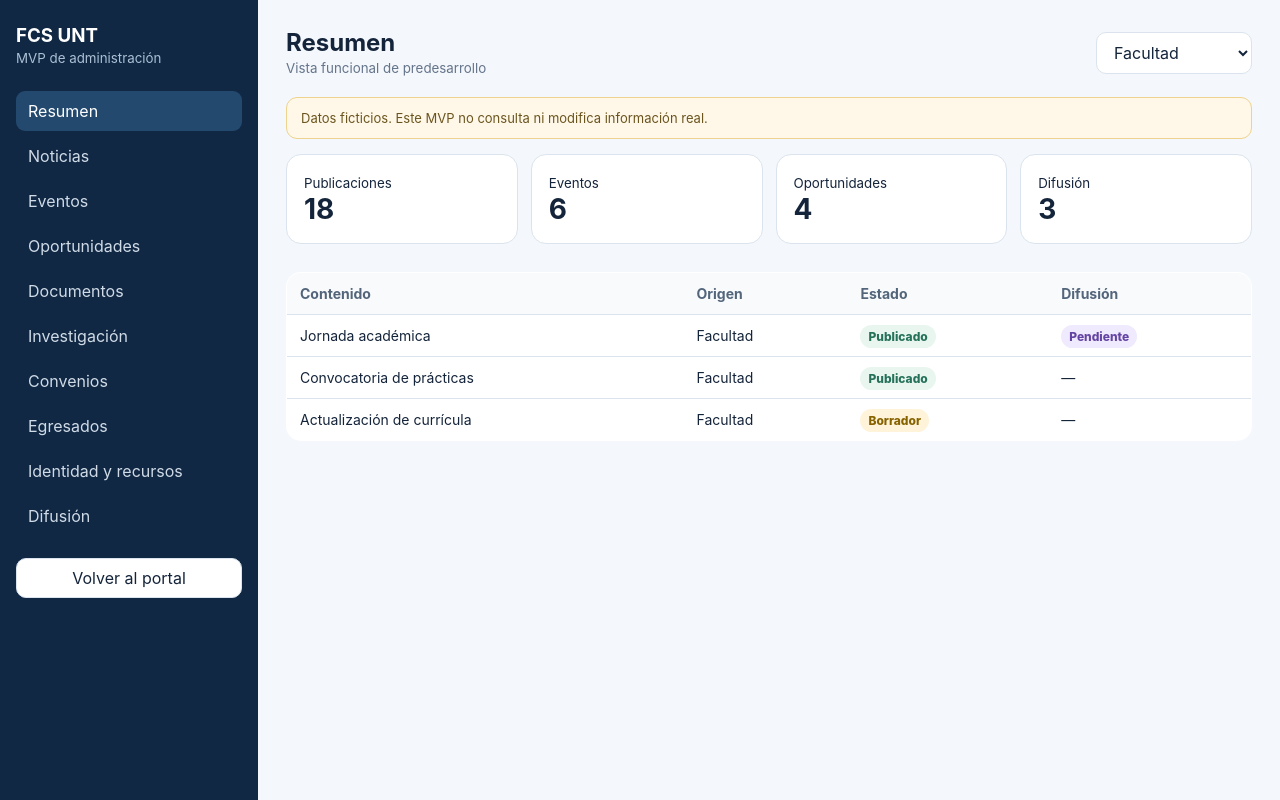
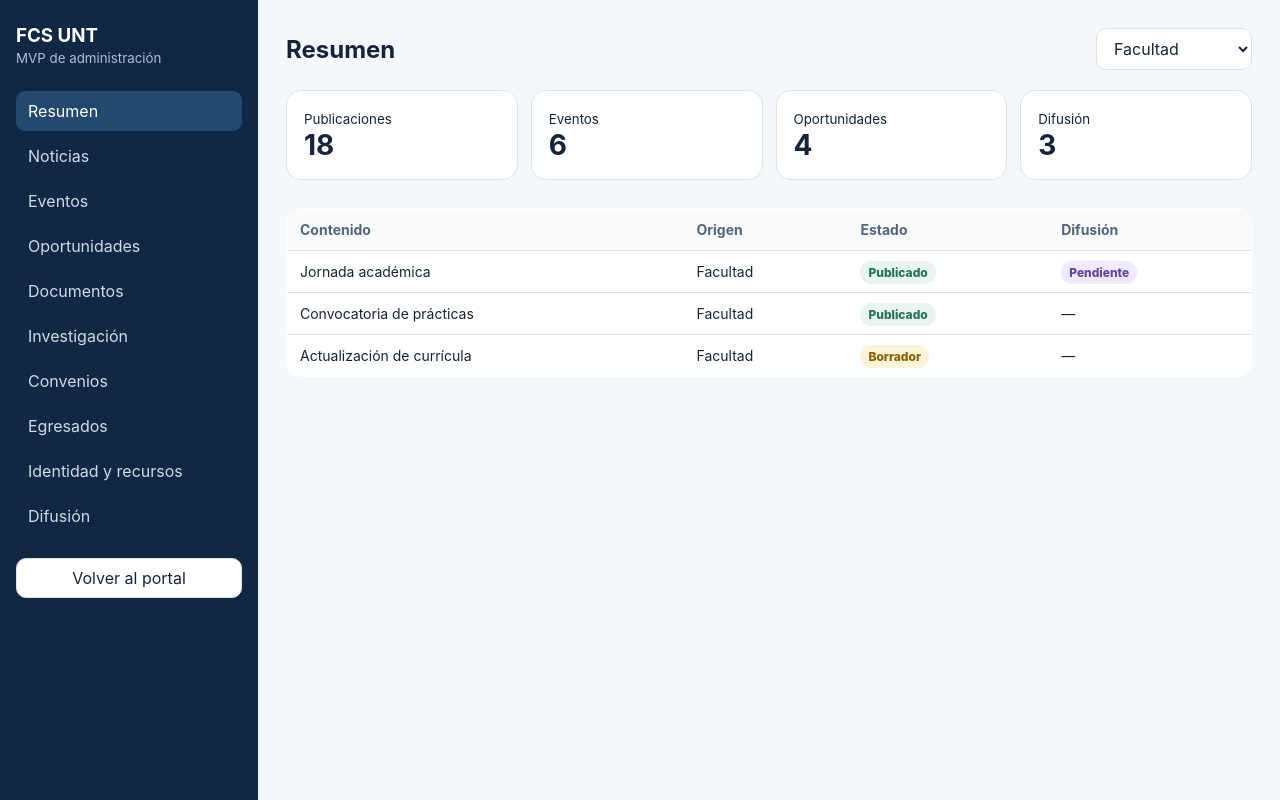
Before and after one commit to JanGP17/mvp-fcs-unt, a plain HTML site: page index.html in a window 1280 px wide. Both pictures are taken after a click on the button "Panel admin". Drawn offline with Linux system fonts and the light colour scheme.

Commit message:
Limpia textos informativos del panel administrativo

```diff
--- a/index.html
+++ b/index.html
@@ -99,7 +99,7 @@
   </aside>
   <main class="adminmain">
     <div class="admintop">
-      <div><h2 id="adminTitle" style="margin:0">Resumen</h2><small style="color:var(--muted)">Vista funcional de predesarrollo</small></div>
+      <div><h2 id="adminTitle" style="margin:0">Resumen</h2></div>
       <select id="scope" class="btn" onchange="renderAdmin()"><option>Facultad</option><option>Antropología</option><option>Arqueología</option><option>Historia</option><option>Trabajo Social</option><option>Turismo</option></select>
     </div>
     <div id="adminContent"></div>
@@ -200,7 +200,7 @@ function renderSide(){
 function renderAdmin(){
   document.getElementById('adminTitle').textContent=adminTab;
   const scope=document.getElementById('scope').value,c=document.getElementById('adminContent');
-  if(adminTab==='Resumen'){c.innerHTML='<div class="notice">Datos ficticios. Este MVP no consulta ni modifica información real.</div><div class="stats"><div class="stat"><small>Publicaciones</small><b>18</b></div><div class="stat"><small>Eventos</small><b>6</b></div><div class="stat"><small>Oportunidades</small><b>4</b></div><div class="stat"><small>Difusión</small><b>3</b></div></div><section class="section"><table><tr><th>Contenido</th><th>Origen</th><th>Estado</th><th>Difusión</th></tr><tr><td>Jornada académica</td><td>'+scope+'</td><td><span class="status pub">Publicado</span></td><td><span class="status pending">Pendiente</span></td></tr><tr><td>Convocatoria de prácticas</td><td>'+scope+'</td><td><span class="status pub">Publicado</span></td><td>—</td></tr><tr><td>Actualización de currícula</td><td>'+scope+'</td><td><span class="status draft">Borrador</span></td><td>—</td></tr></table></section>';return}
+  if(adminTab==='Resumen'){c.innerHTML='<div class="stats"><div class="stat"><small>Publicaciones</small><b>18</b></div><div class="stat"><small>Eventos</small><b>6</b></div><div class="stat"><small>Oportunidades</small><b>4</b></div><div class="stat"><small>Difusión</small><b>3</b></div></div><section class="section"><table><tr><th>Contenido</th><th>Origen</th><th>Estado</th><th>Difusión</th></tr><tr><td>Jornada académica</td><td>'+scope+'</td><td><span class="status pub">Publicado</span></td><td><span class="status pending">Pendiente</span></td></tr><tr><td>Convocatoria de prácticas</td><td>'+scope+'</td><td><span class="status pub">Publicado</span></td><td>—</td></tr><tr><td>Actualización de currícula</td><td>'+scope+'</td><td><span class="status draft">Borrador</span></td><td>—</td></tr></table></section>';return}
   if(adminTab==='Difusión'){c.innerHTML='<div class="notice">La publicación original de una Escuela no depende de la aprobación de difusión.</div><table><tr><th>Solicitud</th><th>Origen</th><th>Destino</th><th>Estado</th></tr><tr><td>Noticia académica</td><td>Historia</td><td>Facultad</td><td><span class="status pending">Pendiente</span></td></tr><tr><td>Evento cultural</td><td>Turismo</td><td>Facultad</td><td><span class="status pub">Aprobada</span></td></tr></table>';return}
   if(adminTab==='Identidad y recursos'){c.innerHTML='<div class="grid2"><div class="form"><h3>Identidad · '+scope+'</h3><div class="field"><label>Sección</label><select><option>Historia</option><option>Misión y visión</option><option>Valores</option><option>Objetivos</option><option>Perfiles</option></select></div><div class="field"><label>Contenido</label><textarea>Contenido demostrativo editable desde administración.</textarea></div><button class="btn primary">Guardar cambios</button></div><div class="form"><h3>Recursos</h3><div class="field"><label>Tipo</label><select><option>Laboratorios</option><option>Biblioteca</option></select></div><div class="field"><label>Descripción</label><textarea>Información demostrativa del recurso institucional.</textarea></div><button class="btn primary">Guardar recurso</button></div></div>';return}
   if(adminTab==='Egresados'){c.innerHTML='<div class="notice">Vista de seguimiento con información ficticia; no contiene datos personales reales.</div><table><tr><th>Código</th><th>Escuela</th><th>Situación</th><th>Perfil</th></tr><tr><td>EGR-001</td><td>'+(scope==='Facultad'?'Historia':scope)+'</td><td>Empleado</td><td>Actualizado</td></tr><tr><td>EGR-002</td><td>'+(scope==='Facultad'?'Turismo':scope)+'</td><td>Buscando oportunidad</td><td>Pendiente</td></tr></table>';return}
```
